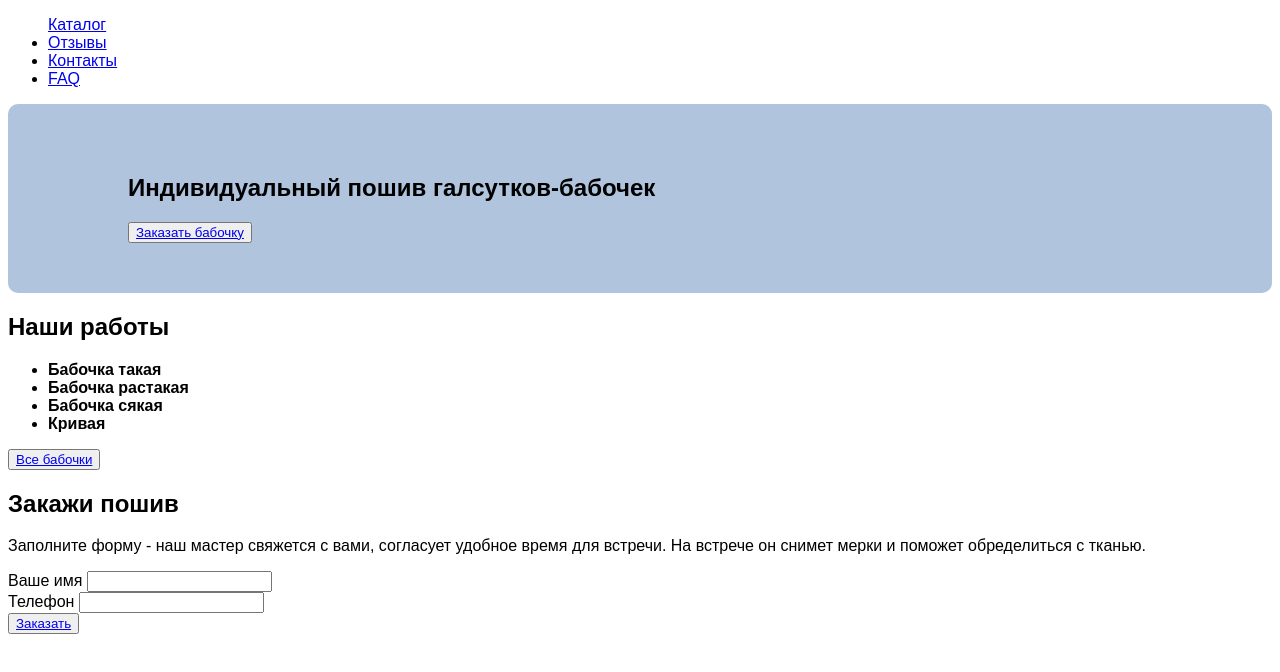
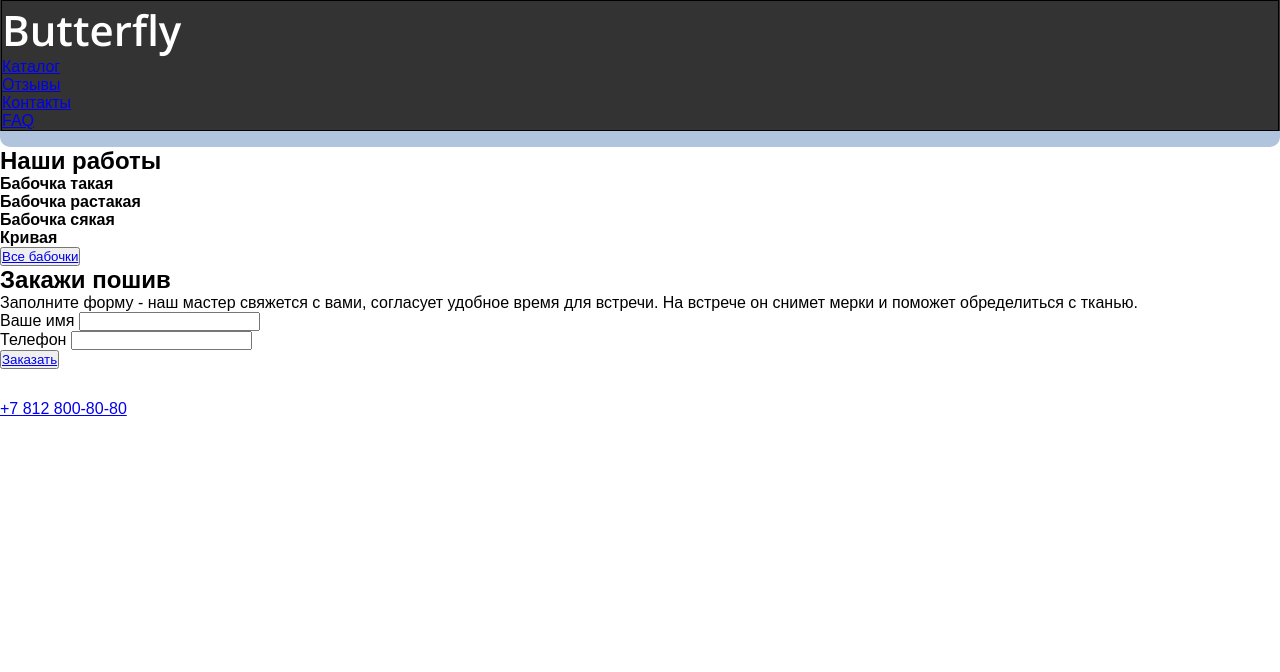
Before and after one commit to ValeriaVeber/butterfly_shop_saganovich, a website: page www/index.html in a window 1280 px wide. Drawn offline with Linux system fonts and the light colour scheme.

Commit message:
fonts + style + variables + mixins. Header (begginig)

```diff
--- /dev/null
+++ b/src/styles/blocks/_header.scss
@@ -0,0 +1,22 @@
+.header {
+  position: fixed;
+  top: 0;
+  left: 0;
+  z-index: 1000;
+  width: 100%;
+  background-color: $color-dark;
+  color: #fff;
+}
+
+.header-inner {
+  @include inner;
+}
+
+.desctop-logo {
+  font-family: 'Open Sans';
+  font-weight: 600;
+  font-size: 42px;
+  line-height: 57px;
+  color: #fff;
+  text-decoration: none;
+}
--- a/src/styles/common/_common.scss
+++ b/src/styles/common/_common.scss
@@ -1,3 +1,18 @@
+
+*,
+*:before,
+*:after {
+  margin: 0;
+  padding: 0;
+  box-sizing: border-box;
+}
+
 body {
+  // padding-top: 98px; // компенсация высоты фиксированной шапки:
   font-family: $font;
 }
+
+img {
+  display: block;
+  max-width: 100%;
+}
--- a/src/styles/common/_fonts.scss
+++ b/src/styles/common/_fonts.scss
@@ -0,0 +1,27 @@
+/* open-sans-regular - cyrillic */
+@font-face {
+  font-family: 'Open Sans';
+  font-style: normal;
+  font-weight: 400;
+  src: local(''),
+       url('/fonts/open-sans-v29-cyrillic-regular.woff2') format('woff2'), /* Chrome 26+, Opera 23+, Firefox 39+ */
+       url('/fonts/open-sans-v29-cyrillic-regular.woff') format('woff'); /* Chrome 6+, Firefox 3.6+, IE 9+, Safari 5.1+ */
+}
+/* open-sans-600 - cyrillic */
+@font-face {
+  font-family: 'Open Sans';
+  font-style: normal;
+  font-weight: 600;
+  src: local(''),
+       url('/fonts/open-sans-v29-cyrillic-600.woff2') format('woff2'), /* Chrome 26+, Opera 23+, Firefox 39+ */
+       url('/fonts/open-sans-v29-cyrillic-600.woff') format('woff'); /* Chrome 6+, Firefox 3.6+, IE 9+, Safari 5.1+ */
+}
+/* open-sans-700 - cyrillic */
+@font-face {
+  font-family: 'Open Sans';
+  font-style: normal;
+  font-weight: 700;
+  src: local(''),
+       url('/fonts/open-sans-v29-cyrillic-700.woff2') format('woff2'), /* Chrome 26+, Opera 23+, Firefox 39+ */
+       url('/fonts/open-sans-v29-cyrillic-700.woff') format('woff'); /* Chrome 6+, Firefox 3.6+, IE 9+, Safari 5.1+ */
+}
--- /dev/null
+++ b/src/styles/common/_mixins.scss
@@ -0,0 +1,6 @@
+
+@mixin inner($width: 1278px) {
+  max-width: $width;
+  margin: 0 auto;
+  border: 1px solid #000;
+}
--- a/src/styles/common/_variables.scss
+++ b/src/styles/common/_variables.scss
@@ -7,7 +7,12 @@ $h1-fz-desktop: 48px;
 $h1-fw: 400;
 
 // colors
+$color-dark: #333333;
+$color-accent: #FF2D2D;
 
 // indents
 
 // breakpoints
+$desktop: 1278px;
+$tablet: 748px;
+$mobile: 300px;
--- a/src/styles/style.scss
+++ b/src/styles/style.scss
@@ -2,6 +2,8 @@
 @import "common/_variables";
 @import "common/_fonts";
 @import "common/_common";
+@import "common/_mixins";
 
 // blocks
 @import "blocks/_promo";
+@import "blocks/header";
--- a/www/index.html
+++ b/www/index.html
@@ -9,10 +9,10 @@
 </head>
 
 <body>
-    <header class="inner">
+  <header class="header">
     <div class="header-inner">
       <div class="header-wrap">
-                <a href="#" class="header-logo"></a>
+        <a href="#" class="desctop-logo header-logo">Butterfly</a>
         <nav class="menu">
           <ul>
             <ll><a href="#">Каталог</a></ll>
@@ -59,6 +59,7 @@
     </section>
 
     <section class="order">
+      <div class="order-inner">
         <h2 class="order-title">Закажи пошив</h2>
         <p class="order-text">Заполните форму - наш мастер свяжется с вами, согласует удобное время для встречи. На
           встрече он снимет мерки и поможет обределиться с тканью.</p>
@@ -73,15 +74,30 @@
           </div>
         </form>
         <button class="btn order-btn"><a href="#">Заказать</a></button>
+      </div>
     </section>
   </main>
 
   <footer class="footer">
-
+    <div class="footer-inner">
+      <a href="#" class="desctop-logo footer-logo"></a>
+      <a href="tel +78128008080" class="footer-phone">+7 812 800-80-80</a>
+      <ul class="icon-list">
+        <li class="social-item">
+          <a href="#" class="social-link" title="instagram"></a>
+        </li>
+        <li class="social-item">
+          <a href="#" class="social-link" title="facebook"></a>
+        </li>
+        <li class="social-item">
+          <a href="#" class="social-link" title="telegram"></a>
+        </li>
+      </ul>
+    </div>
   </footer>
 
+  <script src="scripts/script.js"></script>
 
-    <script src="scripts/script.js"></script>
 </body>
 
 </html>
```
Also changed, not shown: README.md (added), www/fonts/open-sans-v29-cyrillic-600.woff (added), www/fonts/open-sans-v29-cyrillic-600.woff2 (added), www/fonts/open-sans-v29-cyrillic-700.woff (added), www/fonts/open-sans-v29-cyrillic-700.woff2 (added), www/fonts/open-sans-v29-cyrillic-regular.woff (added), www/fonts/open-sans-v29-cyrillic-regular.woff2 (added), www/images/main-logo.svg (added), www/style/style.css. Lines whose indentation alone changed are shown as unchanged.
